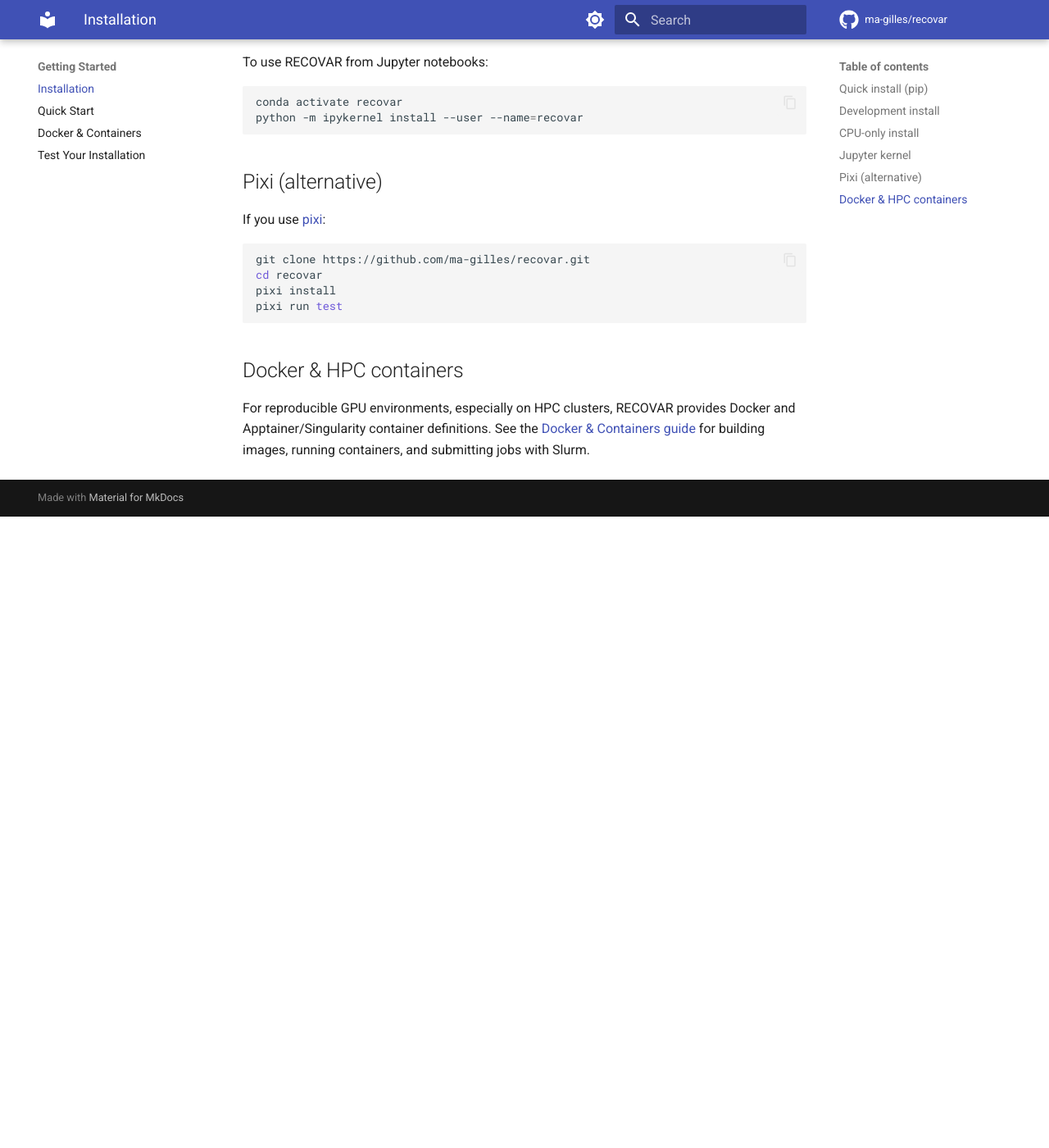
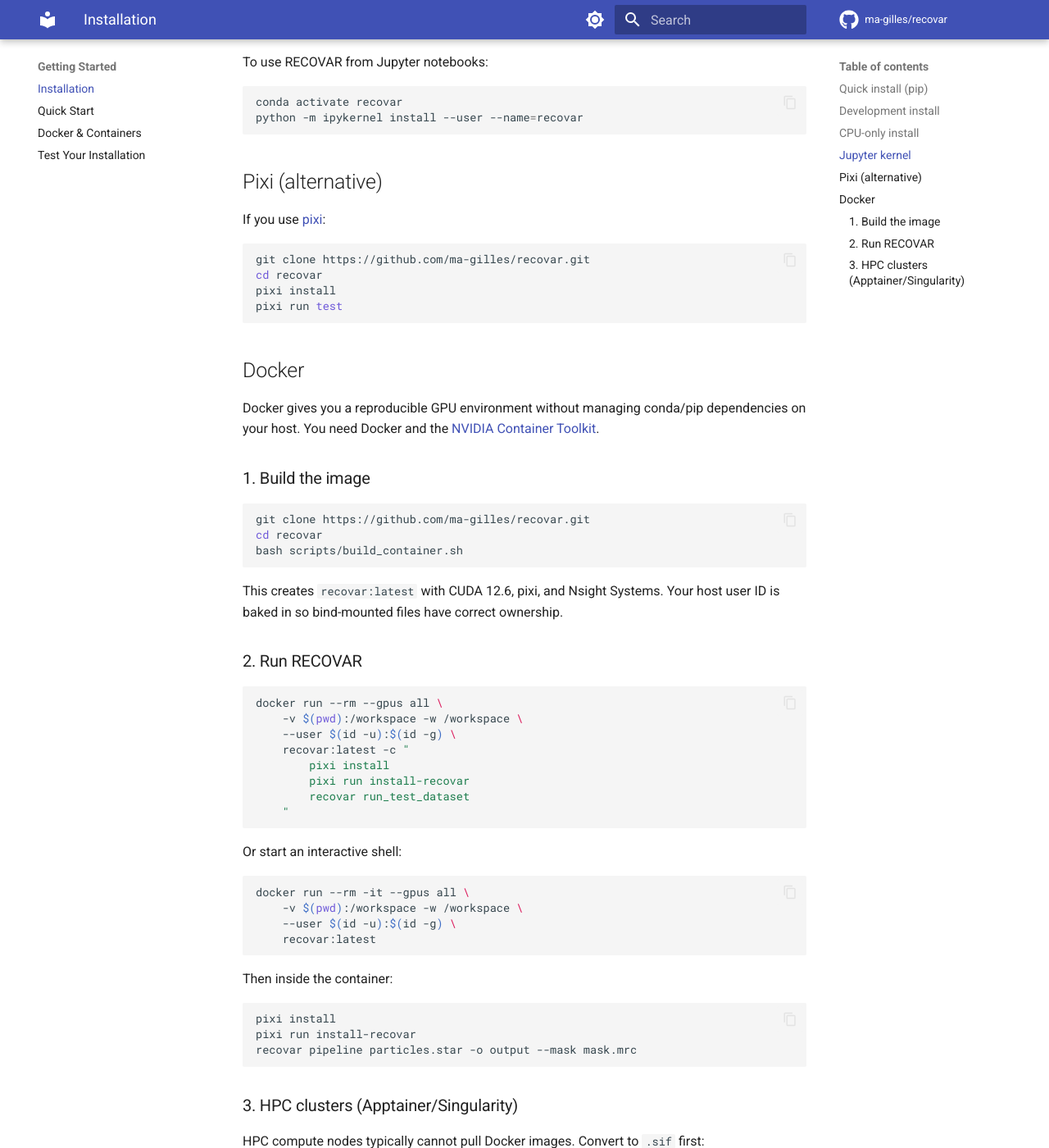
Before and after one commit to ma-gilles/recovar, an MkDocs documentation site: the page built from docs/getting-started/installation.md, in a window 1280 px wide and 1400 px high, scrolled down 1560 px. Shown: the whole window at 82% size. Built offline with MkDocs 1.6.1 and Material for MkDocs 9.7.7, drawn with Linux system fonts in a browser that asks for light colours; comment, search, counter and statistics services are not loaded; before the commit the page ends 2190 px from its top, so only the background shows below that; some of the changed text lies outside the part shown.

Commit message:
Expand Docker installation section with step-by-step walkthrough
Add build, run, interactive shell, and HPC/Apptainer instructions
directly in the installation page so users can install via Docker
without navigating to a separate doc.

Co-Authored-By: Claude Opus 4.6 <noreply@anthropic.com>

````diff
--- a/docs/getting-started/installation.md
+++ b/docs/getting-started/installation.md
@@ -82,9 +82,67 @@ pixi install
 pixi run test
 ```
 
-## Docker & HPC containers
+## Docker
 
-For reproducible GPU environments, especially on HPC clusters, RECOVAR provides
-Docker and Apptainer/Singularity container definitions. See the
-[Docker & Containers guide](docker.md) for building images, running containers,
-and submitting jobs with Slurm.
+Docker gives you a reproducible GPU environment without managing conda/pip
+dependencies on your host. You need Docker and the
+[NVIDIA Container Toolkit](https://docs.nvidia.com/datacenter/cloud-native/container-toolkit/install-guide.html).
+
+### 1. Build the image
+
+```bash
+git clone https://github.com/ma-gilles/recovar.git
+cd recovar
+bash scripts/build_container.sh
+```
+
+This creates `recovar:latest` with CUDA 12.6, pixi, and Nsight Systems.
+Your host user ID is baked in so bind-mounted files have correct ownership.
+
+### 2. Run RECOVAR
+
+```bash
+docker run --rm --gpus all \
+    -v $(pwd):/workspace -w /workspace \
+    --user $(id -u):$(id -g) \
+    recovar:latest -c "
+        pixi install
+        pixi run install-recovar
+        recovar run_test_dataset
+    "
+```
+
+Or start an interactive shell:
+
+```bash
+docker run --rm -it --gpus all \
+    -v $(pwd):/workspace -w /workspace \
+    --user $(id -u):$(id -g) \
+    recovar:latest
+```
+
+Then inside the container:
+
+```bash
+pixi install
+pixi run install-recovar
+recovar pipeline particles.star -o output --mask mask.mrc
+```
+
+### 3. HPC clusters (Apptainer/Singularity)
+
+HPC compute nodes typically cannot pull Docker images. Convert to `.sif` first:
+
+```bash
+bash scripts/build_recovar_sif.sh
+```
+
+Then submit jobs with the workload script:
+
+```bash
+./scripts/crun_recovar_workload_della.sh smoke-recovar
+```
+
+See the [Docker & Containers guide](docker.md) for the full reference
+on environment variables, Slurm configuration, available actions, and
+troubleshooting.
````
